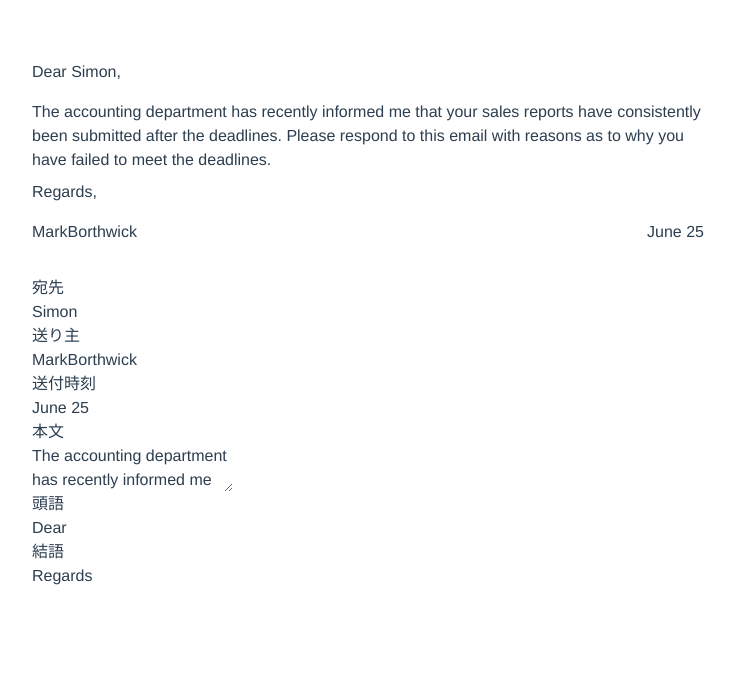
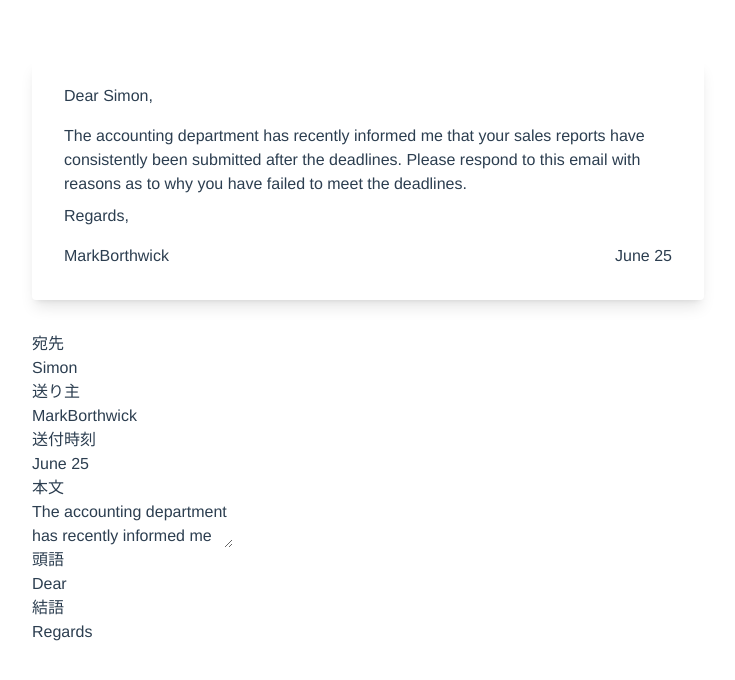
Before and after one commit to Haru0101/dear-my-friend, a Vue app: page / in a window 1280 px wide. Shown: the top 680 px of the page, without its empty margins (272-1007 px from the left). Built offline with nearby package versions, Linux system fonts and the light colour scheme.

Commit message:
refactor: add letter shadow style

```diff
--- a/src/App.vue
+++ b/src/App.vue
@@ -18,7 +18,7 @@ const letterGreeting = ref('Dear');
 
 <template>
   <div class="max-w-2xl mx-auto">
-    <div class="mb-8">
+    <div class="mb-8 bg-white shadow-lg rounded px-8 pt-6 pb-8">
       <p class="mb-4">{{letterGreeting}} {{to}},</p>
 
       <p class="mb-2">{{message}}</p>
@@ -29,7 +29,7 @@ const letterGreeting = ref('Dear');
     <div>
       <div>
         <label class="block" label for="to">宛先</label>
-        <input class="block" id="to" type="text" v-model="to">
+        <input class="block border-solid border-1 border-sky-500" id="to" type="text" v-model="to">
       </div>
       <div>
         <label class="block" for="from">送り主</label>
```
